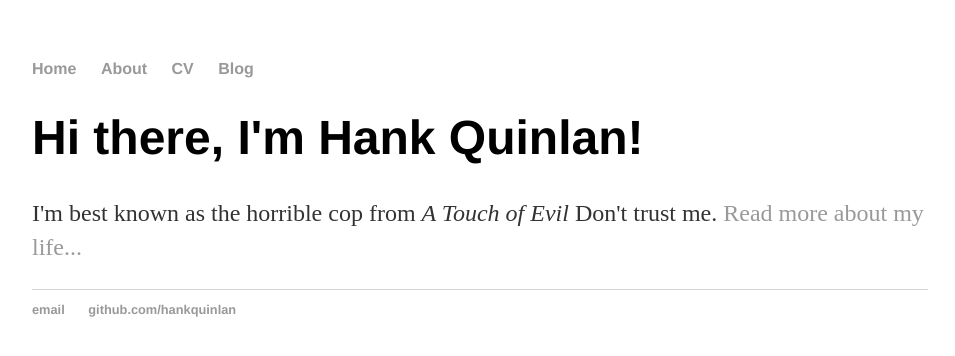
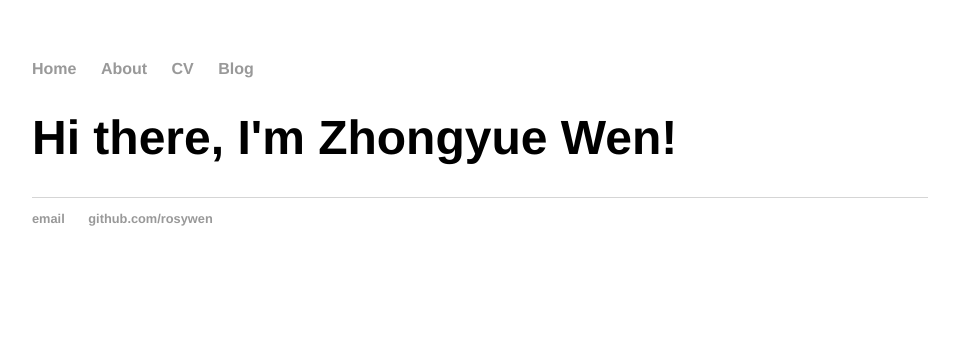
Before and after one commit to rosywen/rosywen.github.io, a plain HTML site: page index.html in a window 1280 px wide. Shown: the whole page, without its empty margins (160-1115 px from the left). Drawn offline with Linux system fonts and the light colour scheme.

Commit message:
Update index.html

```diff
--- a/index.html
+++ b/index.html
@@ -1,7 +1,7 @@
 <!DOCTYPE html>
 <html>
 	<head>
-		<title>Hank Quinlan, Horrible Cop</title>
+		<title>Zhongyue Wen</title>
 		<!-- link to main stylesheet -->
 		<link rel="stylesheet" type="text/css" href="/css/main.css">
 	</head>
@@ -16,14 +16,13 @@
 		</nav>
 		<div class="container">
     		<div class="blurb">
-        		<h1>Hi there, I'm Hank Quinlan!</h1>
-				<p>I'm best known as the horrible cop from <em>A Touch of Evil</em> Don't trust me. <a href="/about">Read more about my life...</a></p>
+        		<h1>Hi there, I'm Zhongyue Wen!</h1>
     		</div><!-- /.blurb -->
 		</div><!-- /.container -->
 		<footer>
     		<ul>
-        		<li><a href="mailto:hankquinlanhub@gmail.com">email</a></li>
-        		<li><a href="https://github.com/hankquinlan">github.com/hankquinlan</a></li>
+        		<li><a href="rosywen2018@gmail.com">email</a></li>
+        		<li><a href="https://github.com/rosywen">github.com/rosywen</a></li>
 			</ul>
 		</footer>
 	</body>
```
